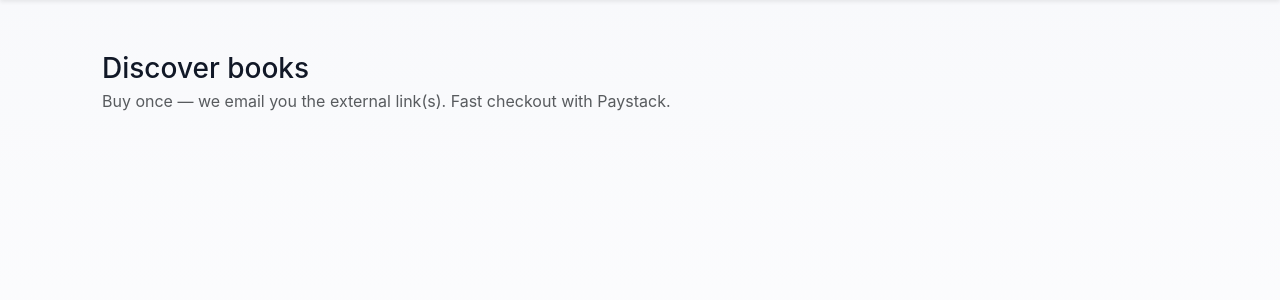
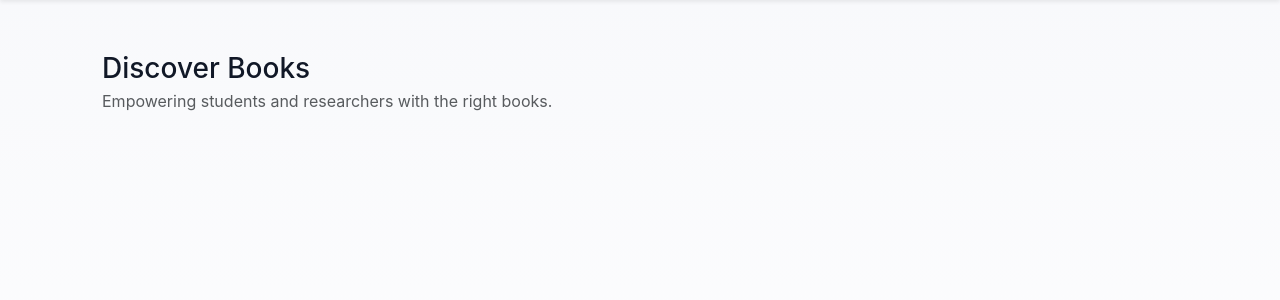
Before and after one commit to thatotherguyfromclass/bookstore, a Django app: page / in a window 1280 px wide. Shown: the part 111-411 px from the top of the page. Run offline with Django 5.2, Linux system fonts and the light colour scheme; data that the repository does not hold is empty.

Commit message:
pls be the last commit

```diff
--- a/core/settings.py
+++ b/core/settings.py
@@ -145,3 +145,5 @@ EMAIL_USE_TLS = True
 EMAIL_HOST_USER = os.getenv("EMAIL_HOST_USER")
 EMAIL_HOST_PASSWORD = os.getenv("EMAIL_HOST_PASSWORD")
 DEFAULT_FROM_EMAIL = os.getenv("DEFAULT_FROM_EMAIL", EMAIL_HOST_USER)
+
+CLOUDINARY_URL = os.environ.get("CLOUDINARY_URL")
--- a/templates/store/catalog.html
+++ b/templates/store/catalog.html
@@ -52,8 +52,8 @@
 
     <div class="row mb-3">
       <div class="col">
-        <h1 class="h3 mb-1">Discover books</h1>
-        <p class="text-muted mb-0">Buy once — we email you the external link(s). Fast checkout with Paystack.</p>
+        <h1 class="h3 mb-1">Discover Books</h1>
+        <p class="text-muted mb-0">Empowering students and researchers with the right books.</p>
       </div>
     </div>
 
```
